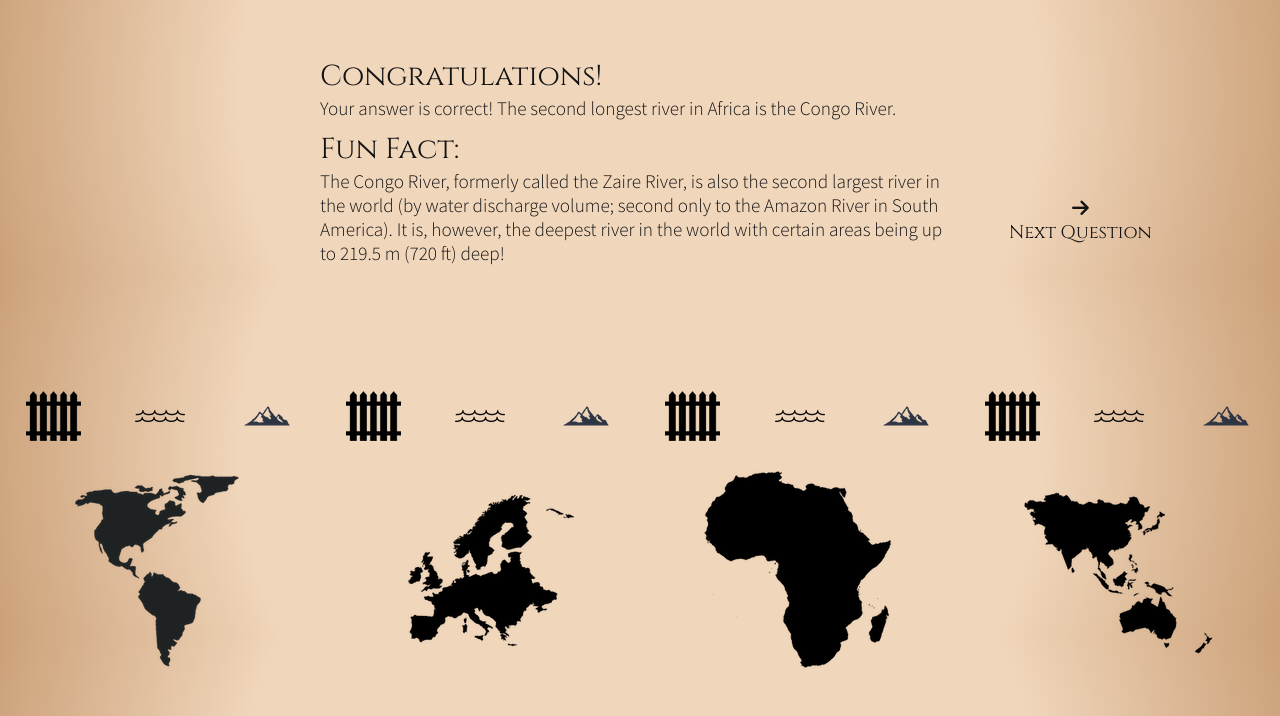
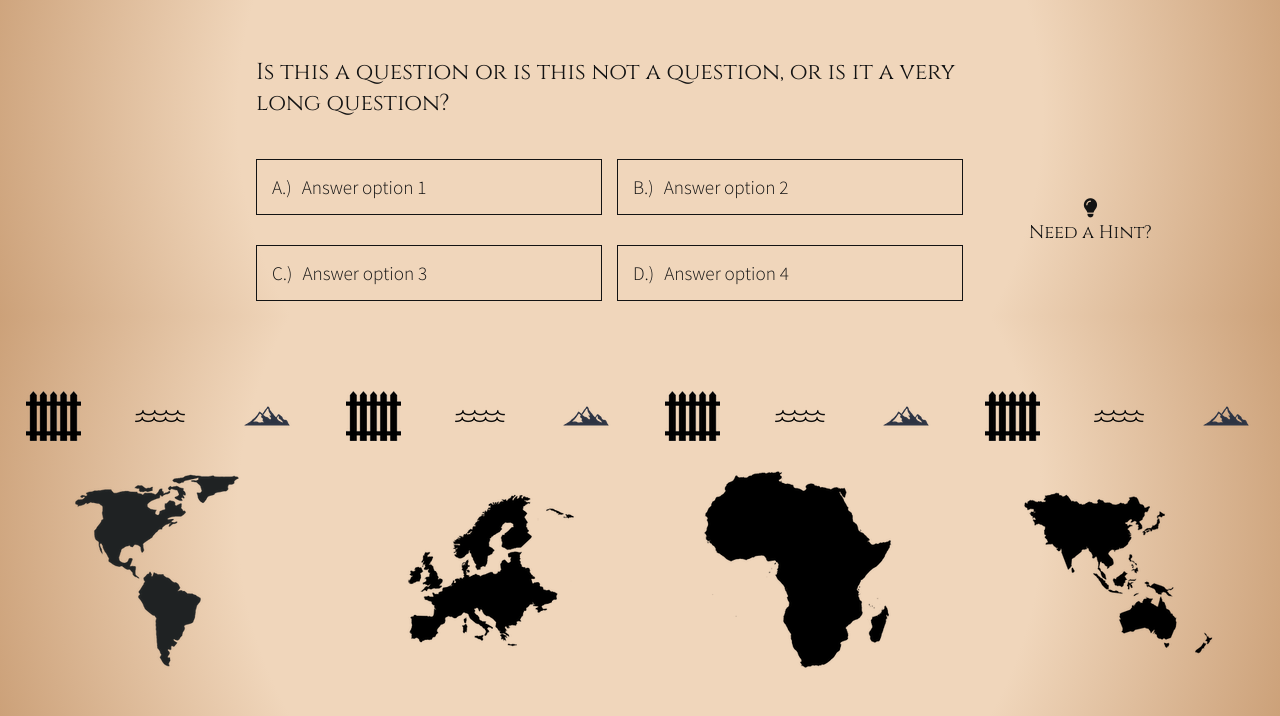
Before and after one commit to adamsburge/geographica, a plain HTML site: page game.html in a window 1280 px wide. Shown: the part 84-800 px from the top of the page. Drawn offline with Linux system fonts and the light colour scheme.

Commit message:
Make gamespace displayed on game page

```diff
--- a/game.html
+++ b/game.html
@@ -9,7 +9,7 @@
 </head>
 <body>
     <a href="index.html" class="home-link"><h1 class="left" id="game-head">Geographica</h1></a> <!--Game Page Title-->
-    <div class="game-space hidden">
+    <div class="game-space">
         <h2 id="game-question">Is this a question or is this not a question, or is it a very long question?</h2>
         <div class="answer-options">
             <div class="answer-container btn hvr-float-shadow col-one">
@@ -30,7 +30,7 @@
             </div>
         </div>
     </div>
-    <div class="solution-space">
+    <div class="solution-space hidden">
         <h2>Congratulations!</h2>
         <p>Your answer is correct! The second longest river in Africa is the Congo River.</p>
         <h2>Fun Fact:</h2>
@@ -40,11 +40,11 @@
         <div>
             <h2 id="score-label">Score: <span id="score">1600</span></h2>
         </div>
-        <div id="hint" class="hvr-float-shadow hidden">
+        <div id="hint" class="hvr-float-shadow">
             <i class="fa-solid fa-lightbulb"></i>
             <h2 id="hint-text">Need a Hint?</h2>
         </div>
-        <div id="next" class="hvr-float-shadow">
+        <div id="next" class="hvr-float-shadow hidden">
             <i class="fa-solid fa-arrow-right"></i>
             <h2 id="next-question">Next Question</h2>
         </div>
```
